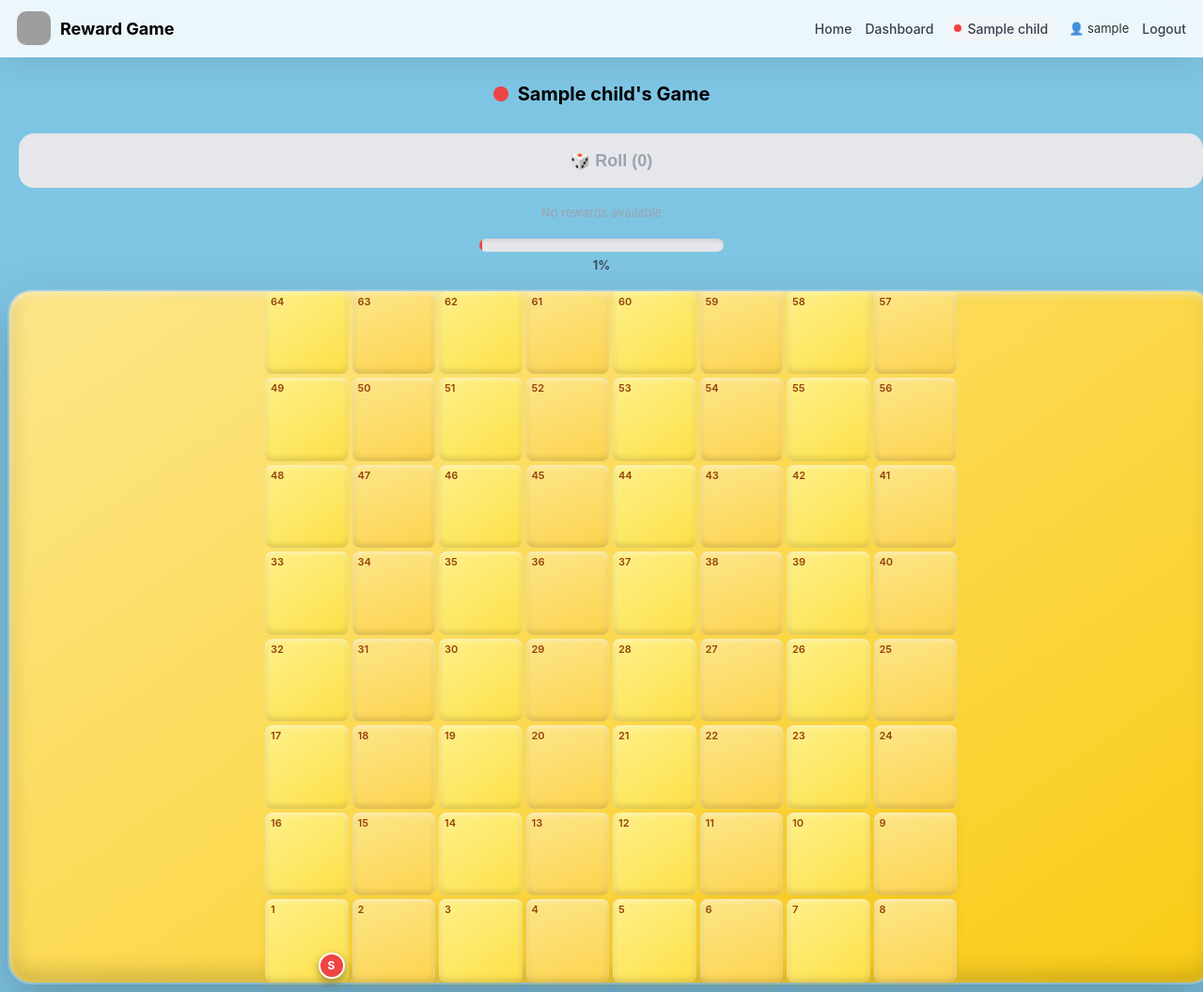
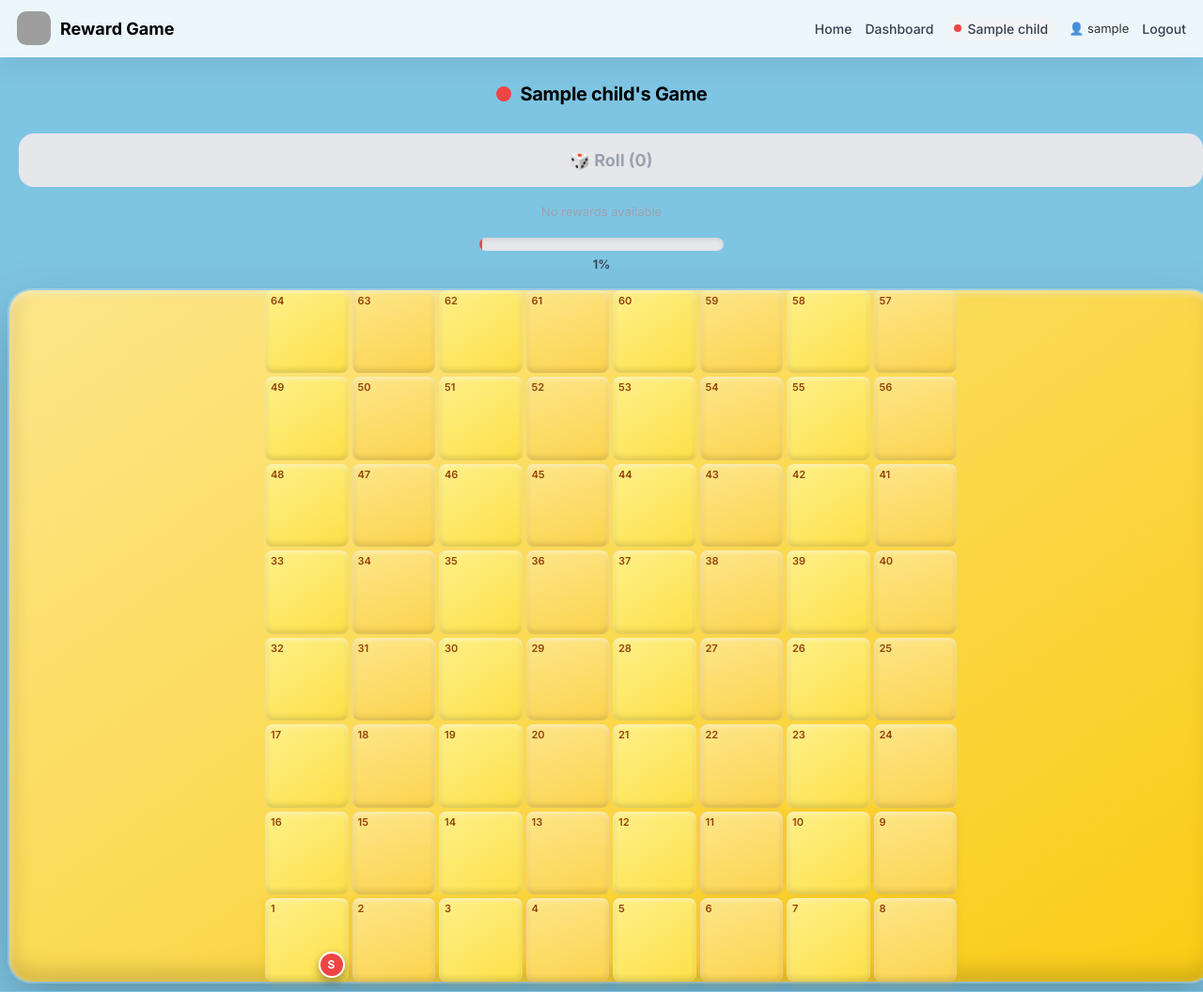
Before and after one commit to KevinCranfield/rewardApp, a Django app: page /child/1/ in a window 1280 px wide. Shown: the whole page at 94% size. Run offline with Django 5.2, Linux system fonts and the light colour scheme; a user stored in the database is signed in; tables that the repository leaves empty hold one stand-in row (values such as "Sample post"); grey boxes are pictures that could not be loaded.

Commit message:
updated fonts

```diff
--- a/game/static/game/css/styles.css
+++ b/game/static/game/css/styles.css
@@ -1,9 +1,10 @@
+@import url('https://fonts.googleapis.com/css2?family=Inter:wght@400;500;600;700&display=swap');
 /* =========================
    BASE
 ========================= */
 
 body{
-    font-family:-apple-system,BlinkMacSystemFont,"Segoe UI",Roboto,sans-serif;
+    font-family:'Inter', -apple-system, BlinkMacSystemFont, "Segoe UI", Roboto, sans-serif;
     background:#7ec5e3;
     margin:0;
     padding:0;              /* 🔥 IMPORTANT FIX */
@@ -13,6 +14,19 @@ body{
 h2{
     font-size:20px;
     font-weight:700;
+    letter-spacing:-0.3px;
+}
+
+h1, h2, h3 {
+    letter-spacing: -0.3px;
+}
+
+p {
+    line-height: 1.6;
+}
+
+button, a {
+    font-family: inherit;
 }
 
 
@@ -1473,8 +1487,9 @@ button:active{
 }
 
 /* Smooth page fade-in */
-body{
+body {
     animation:fadeIn .3s ease;
+    font-family:'Inter', -apple-system, BlinkMacSystemFont, "Segoe UI", Roboto, sans-serif;
 }
 
 @keyframes fadeIn{
```
